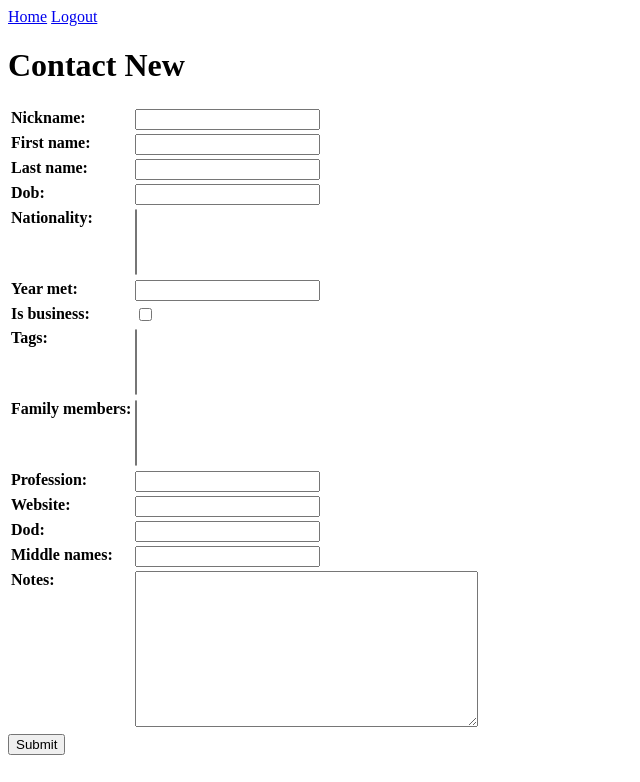
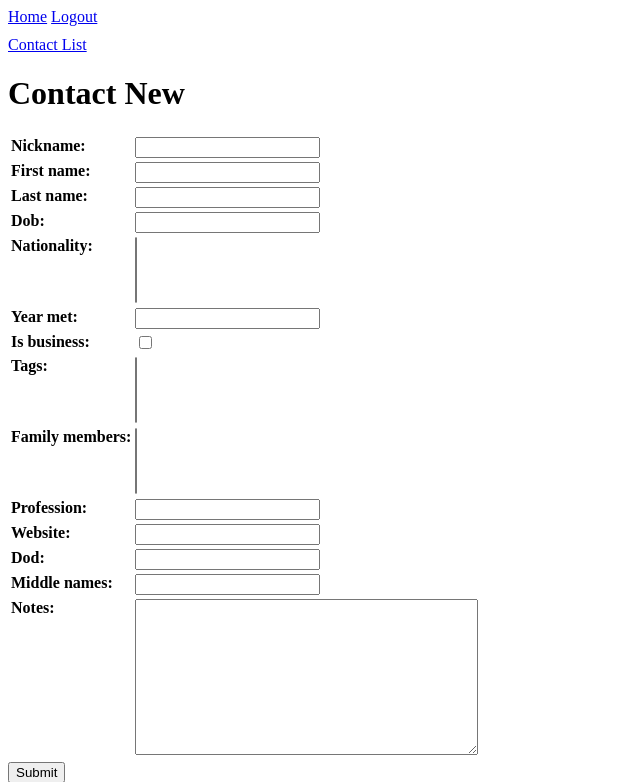
Before and after one commit to notteddydev/reimagined_lamp, a Django app: page /address-book/contacts/new in a window 1280 px wide. Shown: the top 782 px of the page, without its empty margins (0-640 px from the left). Run offline with Django 5.2, Linux system fonts and the light colour scheme; the visitor is signed in with stand-in values (Sample User, id 1); data that the repository does not hold is empty; parts of the project's set-up code (start-up, migrations or seed data) failed here and were passed over.

Commit message:
Update all contact templates to extend new contact_base.html, and remove now redundant nav from contact_list.html.

```diff
--- a/address_book/templates/address_book/contact_detail.html
+++ b/address_book/templates/address_book/contact_detail.html
@@ -1,4 +1,4 @@
-{% extends "base.html" %}
+{% extends "address_book/contact_base.html" %}
 
 {% block title %}Address Book{% endblock title %}
 
--- a/address_book/templates/address_book/contact_form.html
+++ b/address_book/templates/address_book/contact_form.html
@@ -1,4 +1,4 @@
-{% extends "base.html" %}
+{% extends "address_book/contact_base.html" %}
 
 {% block title %}Create Contact{% endblock title %}
 
```
Also changed, not shown: address_book/templates/address_book/contact_list.html (+1 -6 lines).
